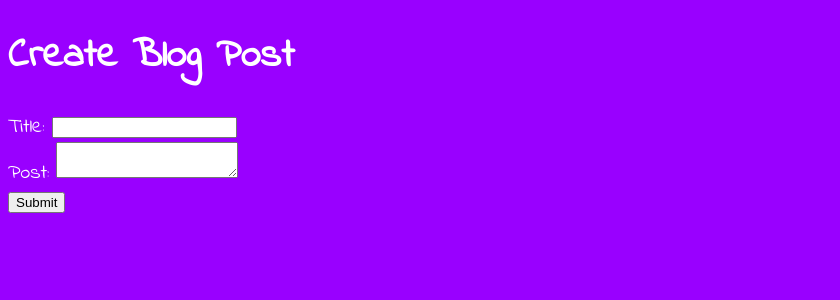
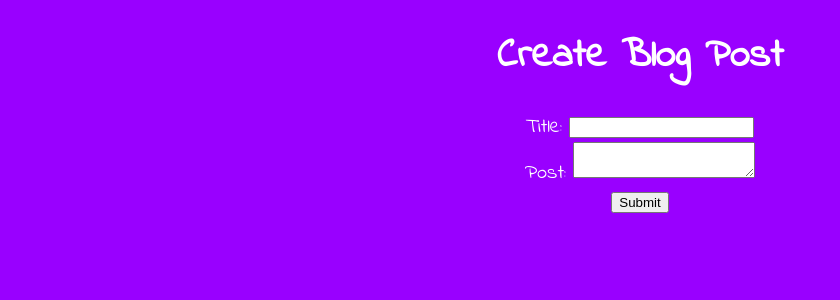
Before and after one commit to LK1991/Blog.php, a PHP site: page /post.php in a window 1280 px wide. Shown: the top 300 px of the page, without its empty margins (0-840 px from the left). Run offline with PHP 8.4, Linux system fonts and the light colour scheme; some libraries are stand-ins or nearby versions.

Commit message:
Centering

```diff
--- a/blog-stylesheet.css
+++ b/blog-stylesheet.css
@@ -4,3 +4,11 @@ body {
 	 font-family: 'Indie Flower', cursive;
 	 font-size: 20px;
 }
+
+h1 {
+	text-align: center;
+}
+
+div {
+	text-align: center;
+}
```
